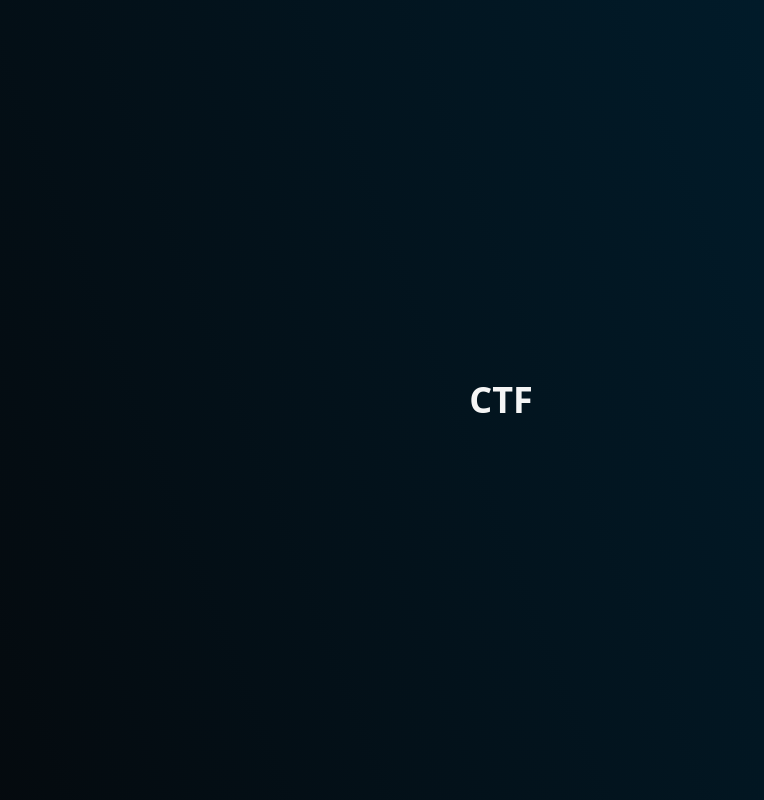
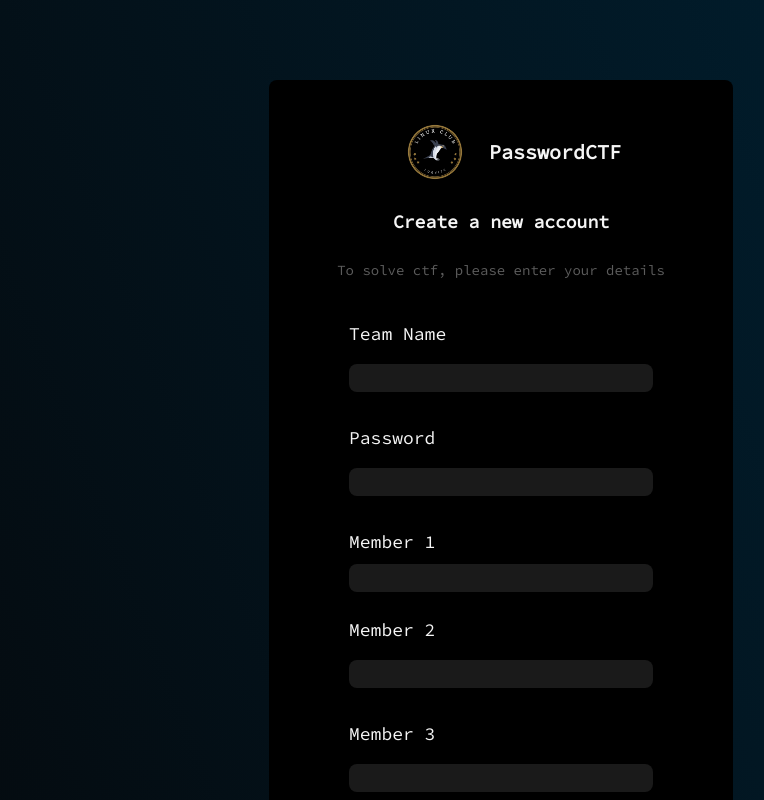
Before and after one commit to lugvitc/lugvitc-ctf, a React (Vite) app: page / in a window 1280 px wide. Shown: the top 800 px of the page, without its empty margins (139-903 px from the left). Built offline with nearby package versions, Linux system fonts and the light colour scheme; a web font is replaced by a local one.

Commit message:
chore: format

```diff
--- a/package.json
+++ b/package.json
@@ -17,6 +17,7 @@
 		"typecheck": "tsc"
 	},
 	"dependencies": {
+		"axios": "^1.6.5",
 		"react": "^18.2.0",
 		"react-dom": "^18.2.0",
 		"react-router-dom": "^6.21.0"
--- a/src/components/LoginPage.tsx
+++ b/src/components/LoginPage.tsx
@@ -127,8 +127,8 @@ const LoginPage = () => {
 						!showPopUp
 							? "scale-y-0"
 							: msg["color"] === "green"
-								? "scale-y-150 border-8 border-green-600 text-green-600"
-								: "scale-y-150 border-8 border-red-600 text-red-600"
+							? "scale-y-150 border-8 border-green-600 text-green-600"
+							: "scale-y-150 border-8 border-red-600 text-red-600"
 					}`}
 				>
 					<span className="flex basis-3/4 items-center text-base font-semibold md:text-xl">
--- a/src/components/SignUp.tsx
+++ b/src/components/SignUp.tsx
@@ -168,8 +168,8 @@ const SignUp = () => {
 						!showPopUp
 							? "scale-y-0"
 							: msg["color"] === "green"
-								? "scale-y-150 border-8 border-green-600 text-green-600"
-								: "scale-y-150 border-8 border-red-600 text-red-600"
+							? "scale-y-150 border-8 border-green-600 text-green-600"
+							: "scale-y-150 border-8 border-red-600 text-red-600"
 					}`}
 				>
 					<span className="flex basis-3/4 items-center text-base font-semibold md:text-xl">
--- a/src/main.tsx
+++ b/src/main.tsx
@@ -1,6 +1,6 @@
 import React from "react";
 import ReactDOM from "react-dom/client";
-import App from "./App.tsx";
+// import App from "./App.tsx";
 import {
 	createBrowserRouter,
 	createRoutesFromElements,
@@ -10,6 +10,10 @@ import {
 
 import "./index.css";
 import Rules from "./Rules.tsx";
+// import LoginPage from "./components/LoginPage.tsx";
+import SignUp from "./components/SignUp.tsx";
+import LoginPage from "./components/LoginPage.tsx";
+// import LeaderBoard from "./components/LeaderBoard.tsx";
 
 // Read https://reactrouter.com/en/main/route/route
 // loaders and actions might be useful for you
@@ -17,11 +21,13 @@ import Rules from "./Rules.tsx";
 const router = createBrowserRouter(
 	createRoutesFromElements(
 		<Route>
-			<Route path="/" element={<App />} />
+			<Route path="/" element={<SignUp />} />
 			{/* For example */}
 			{/* <Route path="/leaderboard/" element="33" /> */}
 			{/* <Route path="/login" action={TeamLogin} element={<Login />}/> */}
 			<Route path="/rules" element={<Rules />} />
+			<Route path="/log-in" element={<LoginPage />} />
+			<Route path="/sign-up" element={<SignUp />} />
 		</Route>,
 	),
 );
```
Also changed, not shown: 2 other files (tests, documents, lock files or other folders).
